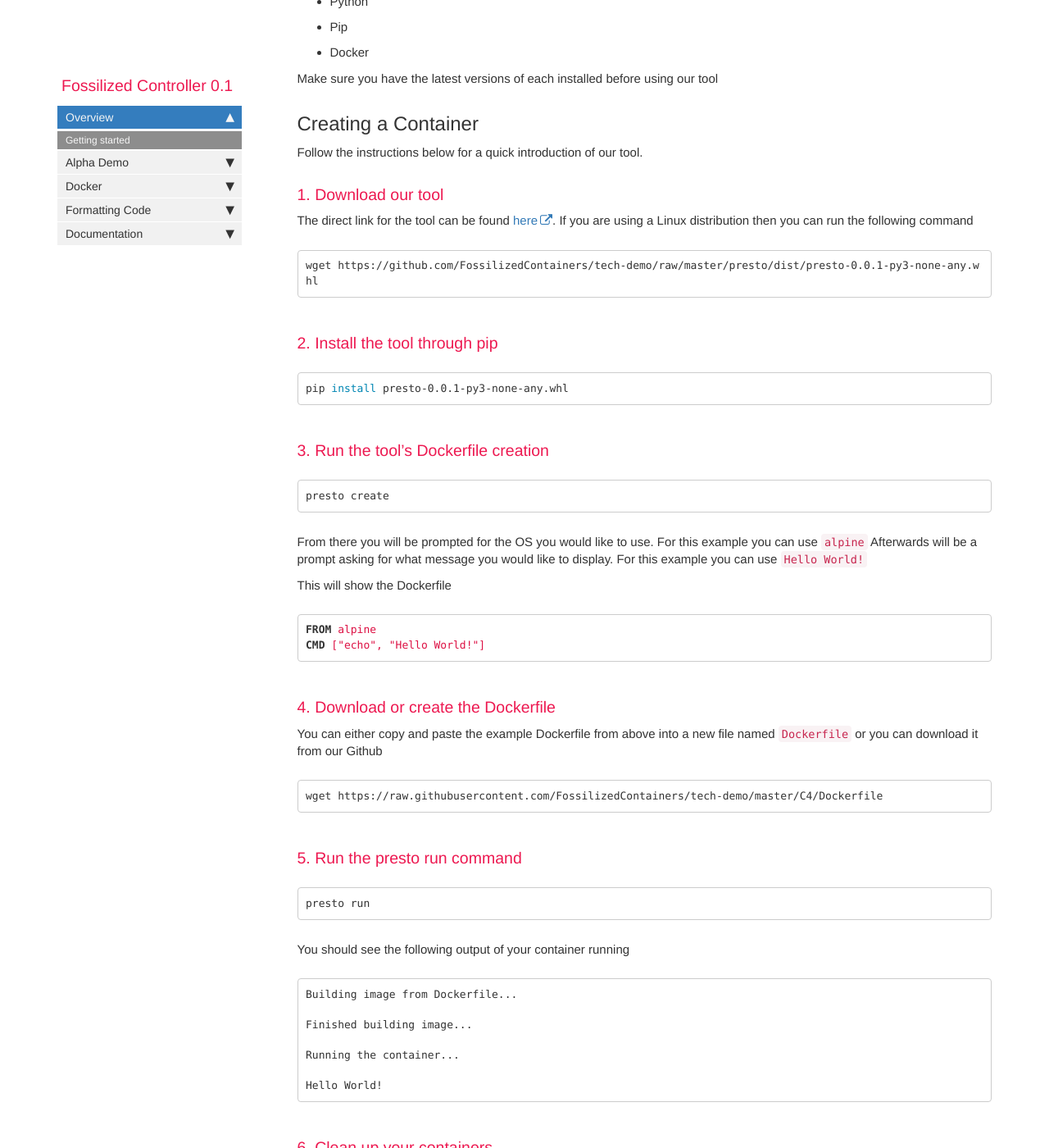
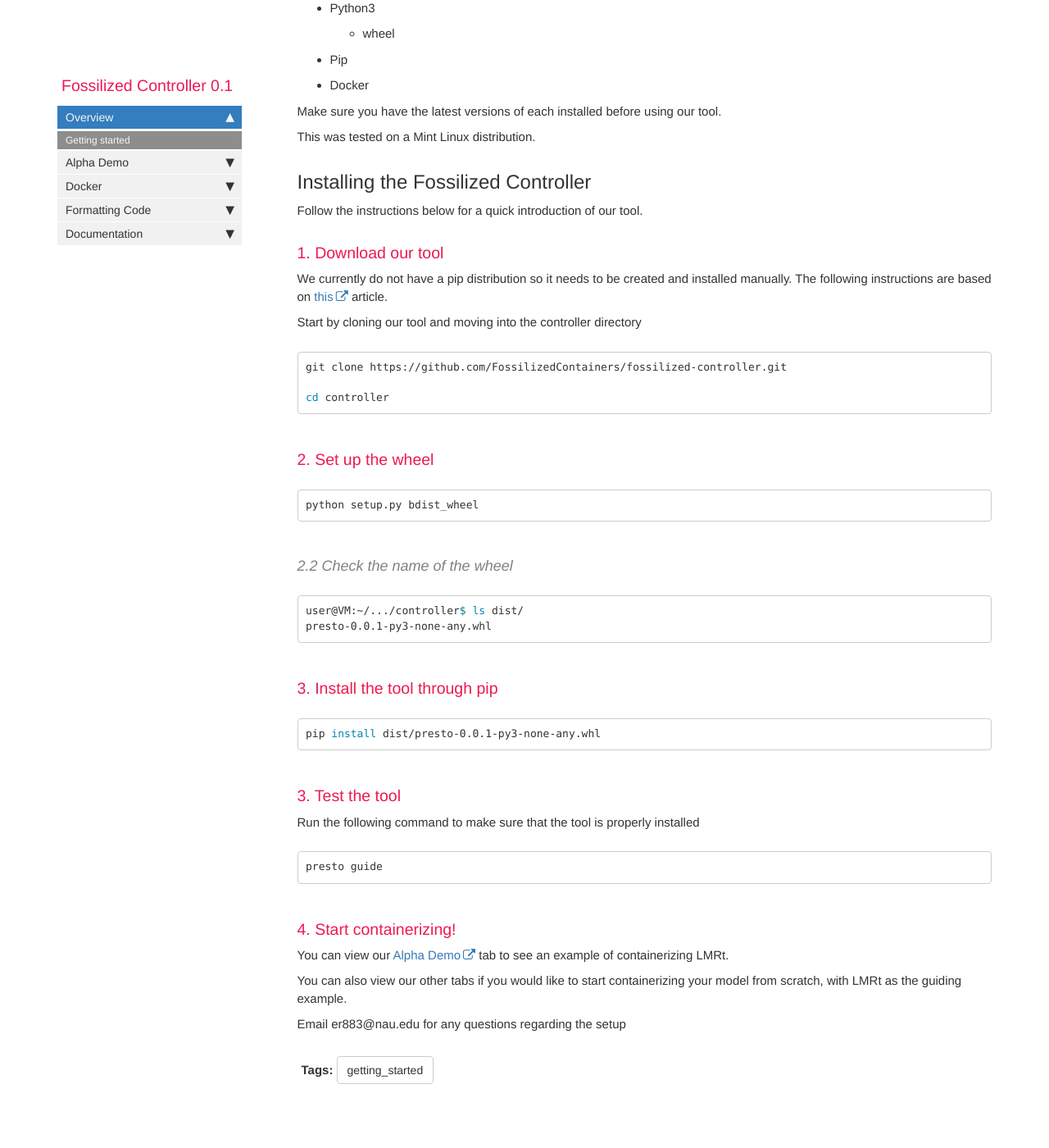
Before and after one commit to FossilizedContainers/fossilized-controller, a Jekyll site: the page built from docs/index.md, in a window 1280 px wide and 1400 px high, scrolled down 510 px. Shown: the whole window at 82% size. Built offline with Jekyll 4.4.1, drawn with Linux system fonts in a browser that asks for light colours; comment, search, counter and statistics services are not loaded; some of the changed text lies outside the part shown.

Commit message:
updated a couple of instructions

````diff
--- a/docs/index.md
+++ b/docs/index.md
@@ -8,67 +8,54 @@
 ---
 
 ## Dependencies
-* Python
+* Python3
+  - wheel
 * Pip
 * Docker
 
-Make sure you have the latest versions of each installed before using our tool
+Make sure you have the latest versions of each installed before using our tool.
 
-## Creating a Container
+This was tested on a Mint Linux distribution.
+
+## Installing the Fossilized Controller
 
 Follow the instructions below for a quick introduction of our tool.
 
 ### 1. Download our tool
-The direct link for the tool can be found [here](https://github.com/FossilizedContainers/tech-demo/raw/master/presto/dist/presto-0.0.1-py3-none-any.whl). If you
-are using a Linux distribution then you can run the following command
+We currently do not have a pip distribution so it needs to be created and installed manually. The following instructions are based on [this](https://realpython.com/python-wheels/) article.
+
+Start by cloning our tool and moving into the controller directory
 ```bash
-wget https://github.com/FossilizedContainers/tech-demo/raw/master/presto/dist/presto-0.0.1-py3-none-any.whl
+git clone https://github.com/FossilizedContainers/fossilized-controller.git
+
+cd controller
 ```
 
-### 2. Install the tool through pip
+### 2. Set up the wheel
 ```bash
-pip install presto-0.0.1-py3-none-any.whl
+python setup.py bdist_wheel
 ```
 
-### 3. Run the tool's Dockerfile creation
+#### 2.2 Check the name of the wheel
 ```bash
-presto create
+user@VM:~/.../controller$ ls dist/
+presto-0.0.1-py3-none-any.whl
 ```
 
-From there you will be prompted for the OS you would like to use. For this example you can use `alpine`
-Afterwards will be a prompt asking for what message you would like to display. For this example you can use `Hello World!`
-
-This will show the Dockerfile
-```Dockerfile
-FROM alpine
-CMD ["echo", "Hello World!"]
+### 3. Install the tool through pip
+```bash
+pip install dist/presto-0.0.1-py3-none-any.whl
 ```
 
-### 4. Download or create the Dockerfile
-You can either copy and paste the example Dockerfile from above into a new file named `Dockerfile` or you can download it from our Github
+### 3. Test the tool
+Run the following command to make sure that the tool is properly installed
 ```bash
-wget https://raw.githubusercontent.com/FossilizedContainers/tech-demo/master/C4/Dockerfile
+presto guide
 ```
 
-### 5. Run the presto run command
-```bash
-presto run
-```
+### 4. Start containerizing!
+You can view our [Alpha Demo](http://localhost:4000/alpha_uc1.html) tab to see an example of containerizing LMRt.
 
-You should see the following output of your container running
-```
-Building image from Dockerfile...
+You can also view our other tabs if you would like to start containerizing your model from scratch, with LMRt as the guiding example.
 
-Finished building image...
-
-Running the container...
-
-Hello World!
-```
-
-### 6. Clean up your containers
-You can run the following command to stop and delete the container you just built.
-{% include note.html content="Be careful when running this command as it will stop and delete **ALL** containers" %}
-```bash
-presto clean
-```
+Email er883@nau.edu for any questions regarding the setup
````
Also changed, not shown: docs/pages/alpha_demo/alpha_uc1.md (+3 -1 lines).
